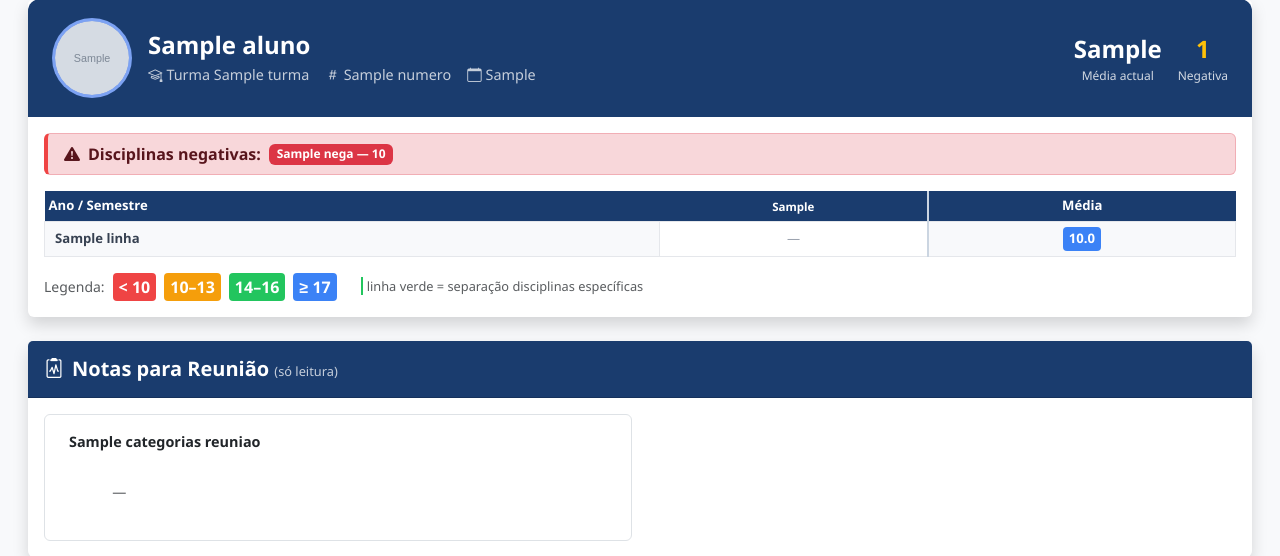
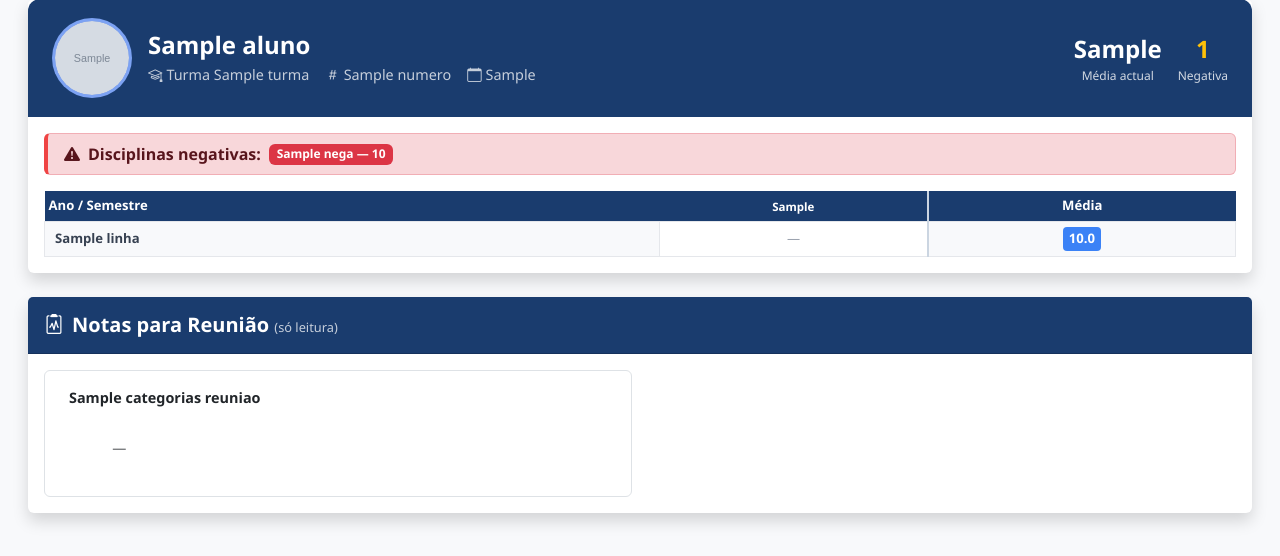
Before and after one commit to macoutinho-hub/portal-avaliacao, a Flask app: template templates/aluno.html in a window 1280 px wide. Shown: the part 128-684 px from the top of the page. Run offline with Flask 3, Linux system fonts and the light colour scheme; the template is opened without the code that fills it: most values are stand-ins (such as "Sample title", 1, 10 or a date in 2020); grey boxes marked "Sample" are stand-in pictures.

Commit message:
CIF único e remover legenda

```diff
--- a/app.py
+++ b/app.py
@@ -359,20 +359,22 @@ def aluno(aluno_id):
                 "media": round(sum(vals) / len(vals), 1) if vals else None,
             })
 
-        # CIF por disciplina (média dos semestres) — sem indicação de ano
-        cif_notas = {}
-        for d in todas_disciplinas:
-            vals_d = [disc_ano.get(d, {}).get(p) for p in periodos
-                      if disc_ano.get(d, {}).get(p) is not None]
-            cif_notas[d] = round(sum(vals_d) / len(vals_d), 1) if vals_d else None
-        cif_vals = [v for v in cif_notas.values() if v is not None]
-        linhas.append({
-            "label": "CIF",
-            "tipo": "cif",
-            "atual": ano == ano_atual,
-            "notas": cif_notas,
-            "media": round(sum(cif_vals) / len(cif_vals), 1) if cif_vals else None,
-        })
+    # CIF único no final — média de todos os semestres por disciplina (ano actual)
+    disc_ano_atual = notas_por_ano.get(ano_atual, {})
+    periodos_atuais = sorted({p for d in disc_ano_atual.values() for p in d})
+    cif_notas = {}
+    for d in todas_disciplinas:
+        vals_d = [disc_ano_atual.get(d, {}).get(p) for p in periodos_atuais
+                  if disc_ano_atual.get(d, {}).get(p) is not None]
+        cif_notas[d] = round(sum(vals_d) / len(vals_d), 1) if vals_d else None
+    cif_vals = [v for v in cif_notas.values() if v is not None]
+    linhas.append({
+        "label": "CIF",
+        "tipo": "cif",
+        "atual": True,
+        "notas": cif_notas,
+        "media": round(sum(cif_vals) / len(cif_vals), 1) if cif_vals else None,
+    })
 
     # Linha de Exame (vazia por enquanto)
     linhas.append({
@@ -384,13 +386,12 @@ def aluno(aluno_id):
     })
 
     # CFD = CIF (sem exame por enquanto)
-    ultimo_cif = next((l for l in reversed(linhas) if l["tipo"] == "cif" and l["atual"]), None)
     linhas.append({
         "label": "CFD",
         "tipo": "cfd",
         "atual": False,
-        "notas": ultimo_cif["notas"] if ultimo_cif else {d: None for d in todas_disciplinas},
-        "media": ultimo_cif["media"] if ultimo_cif else None,
+        "notas": cif_notas,
+        "media": round(sum(cif_vals) / len(cif_vals), 1) if cif_vals else None,
     })
 
     # ── Resumo para cabeçalho ─────────────────────────────────────────────────
@@ -848,20 +849,21 @@ def apresentacao(turma):
                                 "atual": ano == a["ano_letivo"], "notas": nl,
                                 "media": round(sum(vals)/len(vals),1) if vals else None})
 
-            cif = {d: None for d in todas}
-            for d in todas:
-                vd = [disc_ano.get(d,{}).get(p) for p in periodos if disc_ano.get(d,{}).get(p) is not None]
-                cif[d] = round(sum(vd)/len(vd),1) if vd else None
-            cv = [v for v in cif.values() if v is not None]
-            linhas.append({"label":"CIF","tipo":"cif","atual": ano==a["ano_letivo"],
-                           "notas":cif,"media":round(sum(cv)/len(cv),1) if cv else None})
-
+        # CIF único no final — ano actual
+        ano_at = a["ano_letivo"]
+        da = notas_por_ano.get(ano_at, {})
+        pa = sorted({p for d in da.values() for p in d})
+        cif = {d: None for d in todas}
+        for d in todas:
+            vd = [da.get(d,{}).get(p) for p in pa if da.get(d,{}).get(p) is not None]
+            cif[d] = round(sum(vd)/len(vd),1) if vd else None
+        cv = [v for v in cif.values() if v is not None]
+        linhas.append({"label":"CIF","tipo":"cif","atual":True,
+                       "notas":cif,"media":round(sum(cv)/len(cv),1) if cv else None})
         linhas.append({"label":"Exame","tipo":"exame","atual":False,
                        "notas":{d:None for d in todas},"media":None})
-        uc = next((l for l in reversed(linhas) if l["tipo"]=="cif" and l["atual"]), None)
         linhas.append({"label":"CFD","tipo":"cfd","atual":False,
-                       "notas":uc["notas"] if uc else {d:None for d in todas},
-                       "media":uc["media"] if uc else None})
+                       "notas":cif,"media":round(sum(cv)/len(cv),1) if cv else None})
 
         # Notas de reunião
         nr_rows = db.execute(
--- a/templates/aluno.html
+++ b/templates/aluno.html
@@ -150,15 +150,6 @@
         </table>
       </div>
 
-      <!-- Legenda -->
-      <div class="d-flex flex-wrap gap-2 mt-3 align-items-center">
-        <small class="text-muted">Legenda:</small>
-        <span class="nota-cell n-neg">< 10</span>
-        <span class="nota-cell n-med">10–13</span>
-        <span class="nota-cell n-bom">14–16</span>
-        <span class="nota-cell n-exc">≥ 17</span>
-        <span class="ms-3 text-muted" style="font-size:.8rem"><span style="border-left:2px solid #22c55e; padding-left:4px">linha verde</span> = separação disciplinas específicas</span>
-      </div>
       {% endif %}
     </div>
   </div>
```
